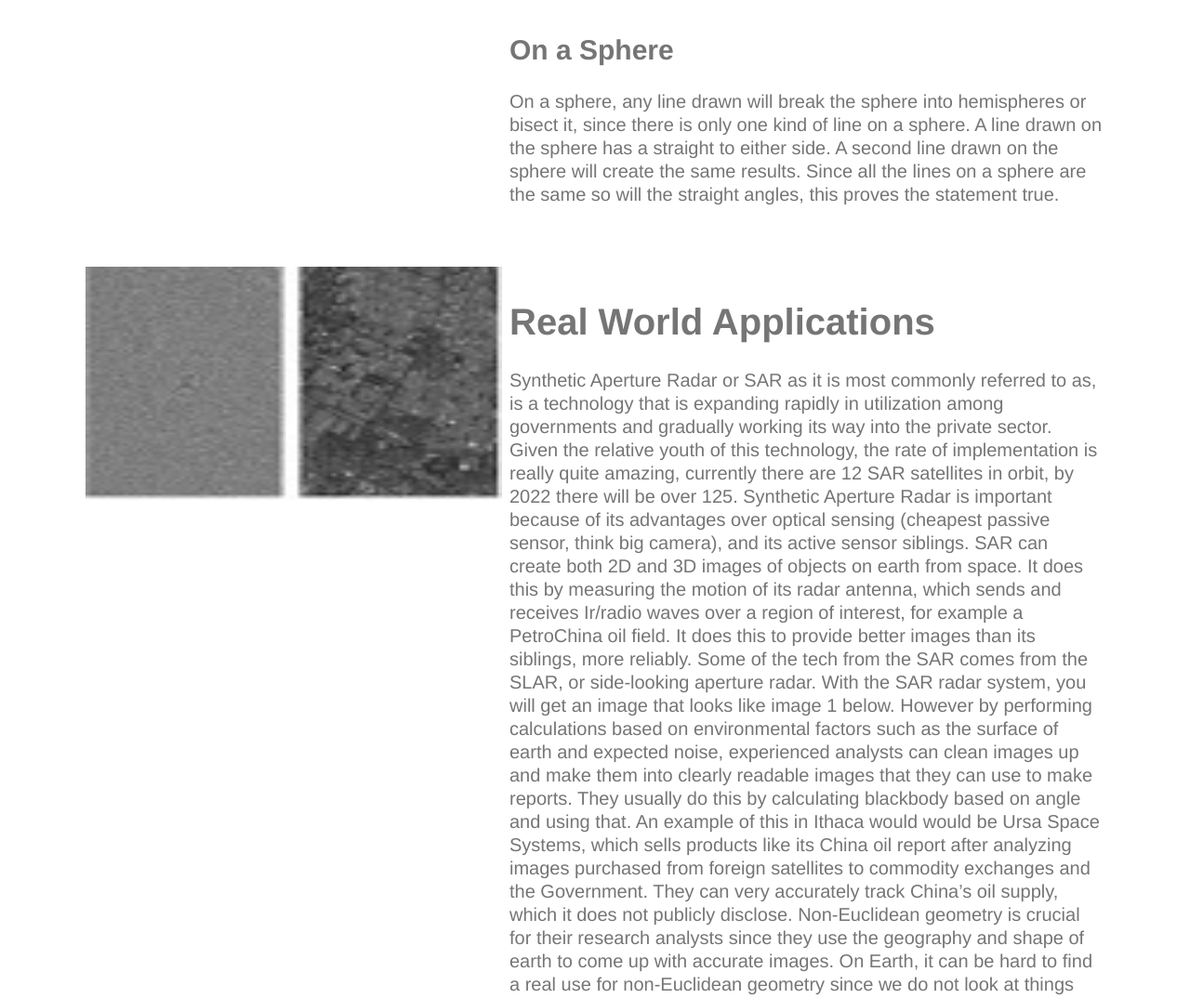
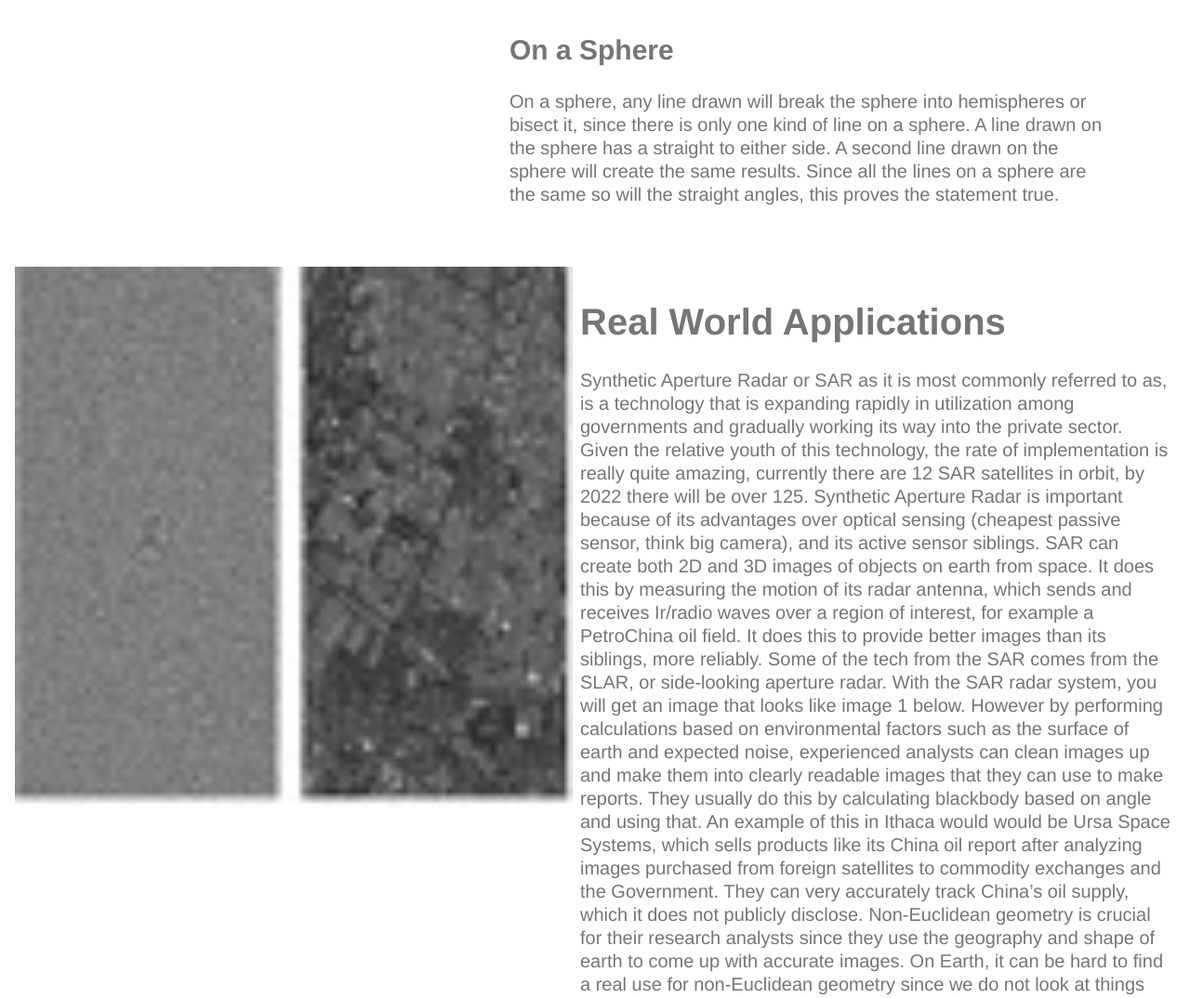
Before and after one commit to Mkassabov/Mkassabov.github.io, a plain HTML site: page Mini-Projects/Non-Euclidean Geometry.html in a window 1280 px wide. Shown: the part 3646-4720 px from the top of the page at 93% size. Drawn offline with nearby package versions, Linux system fonts and the light colour scheme.

Commit message:
img resize

```diff
--- a/Mini-Projects/Non-Euclidean Geometry.html
+++ b/Mini-Projects/Non-Euclidean Geometry.html
@@ -224,8 +224,8 @@
 						</div>
 					</div>
 					<div class="container-section">
-						<div class="img-holder">
-							<img src="Photo.jpg"></img>
+						<div style="width:600px; height:582px;">
+							<img style="width:600px; height:582px;" src="Photo.jpg"></img>
 						</div>
 						<div class="container-text"  style="padding-left: 8px; padding-right: 0px">
 							<h1 style="line-height: 1.2em;"> Real World Applications </h2>
```
